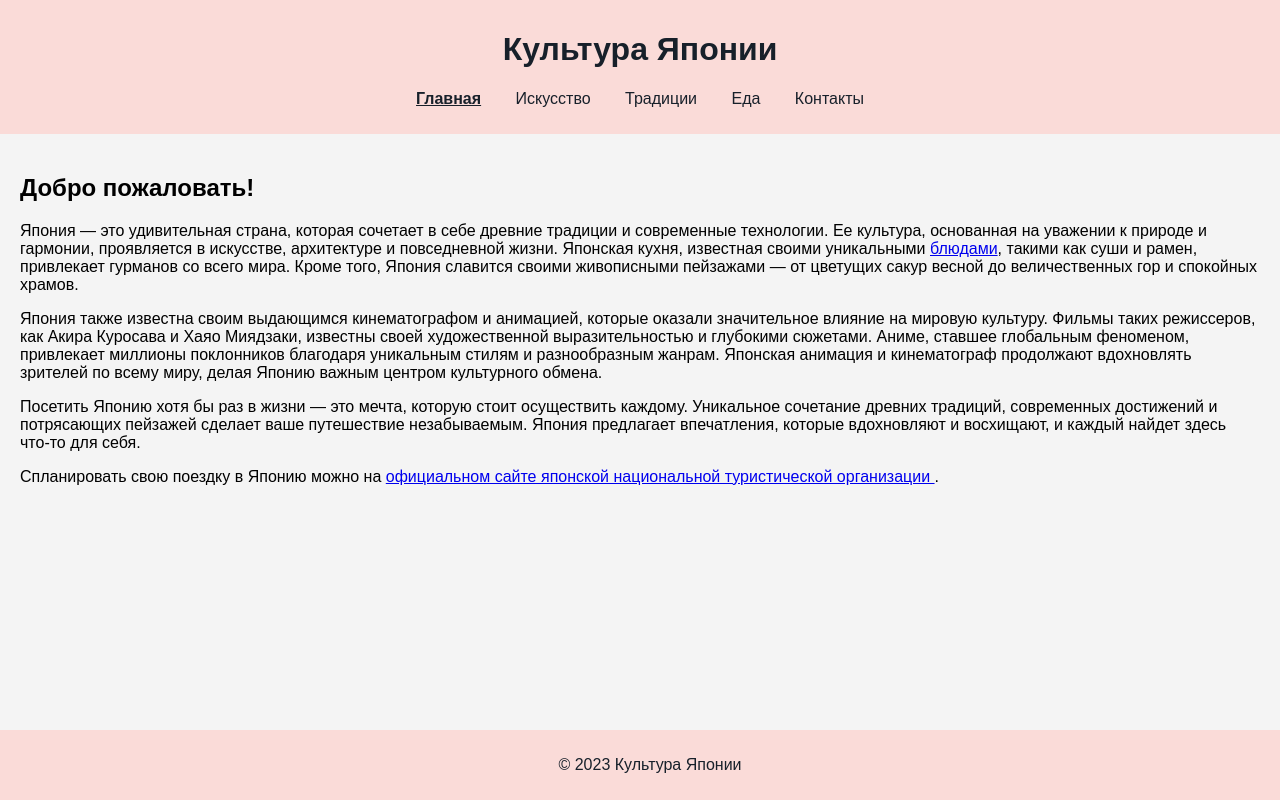
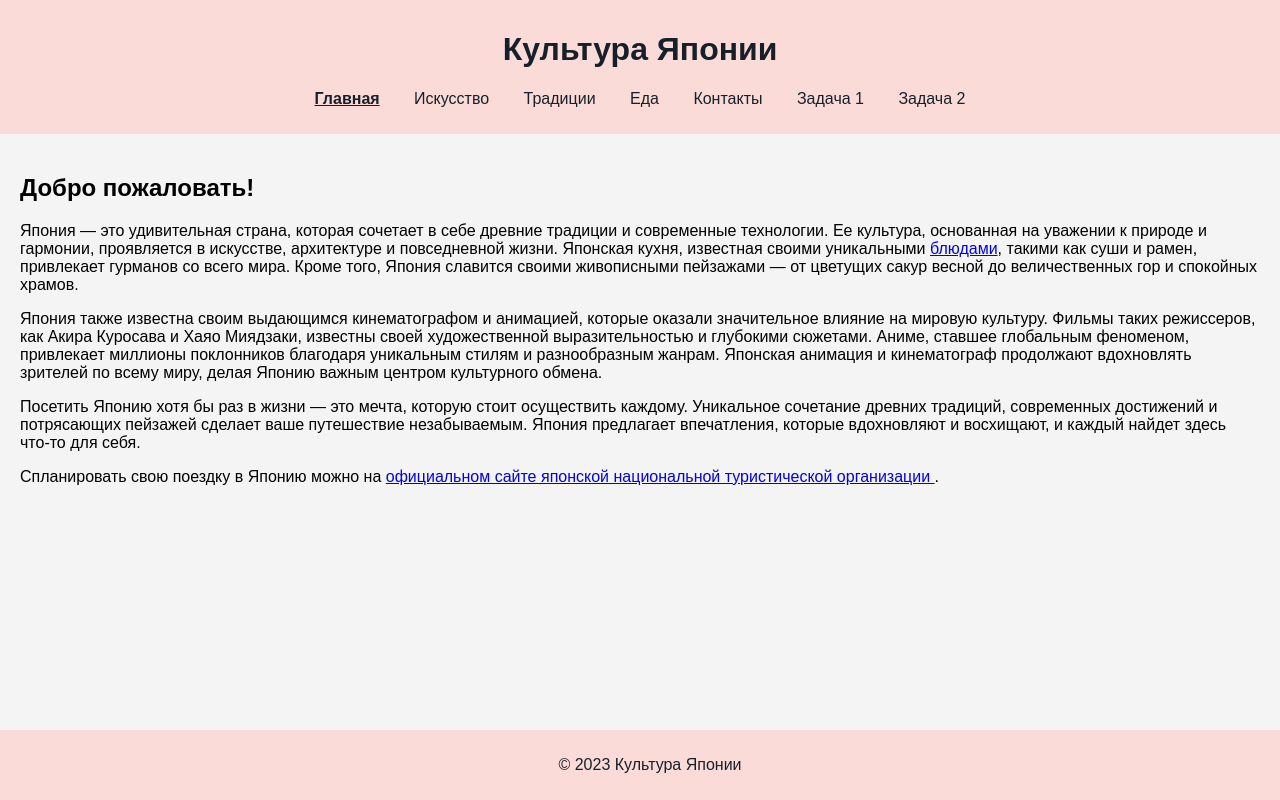
Before and after one commit to MaryCraft/Japaneseculture, a plain HTML site: page mainpage.html in a window 1280 px wide. Drawn offline with Linux system fonts and the light colour scheme.

Commit message:
abc added to mainpage

```diff
--- a/mainpage.html
+++ b/mainpage.html
@@ -16,6 +16,8 @@
                 <li><a href="Traditions.html">Традиции</a></li>
                 <li><a href="food.html">Еда</a></li>
                 <li><a href="contact.html">Контакты</a></li>
+                <li><a href="abc.html">Задача 1</a></li>
+                <li><a href="Abc2.html">Задача 2</a></li>
             </ul>
         </nav>
     </header>
```
